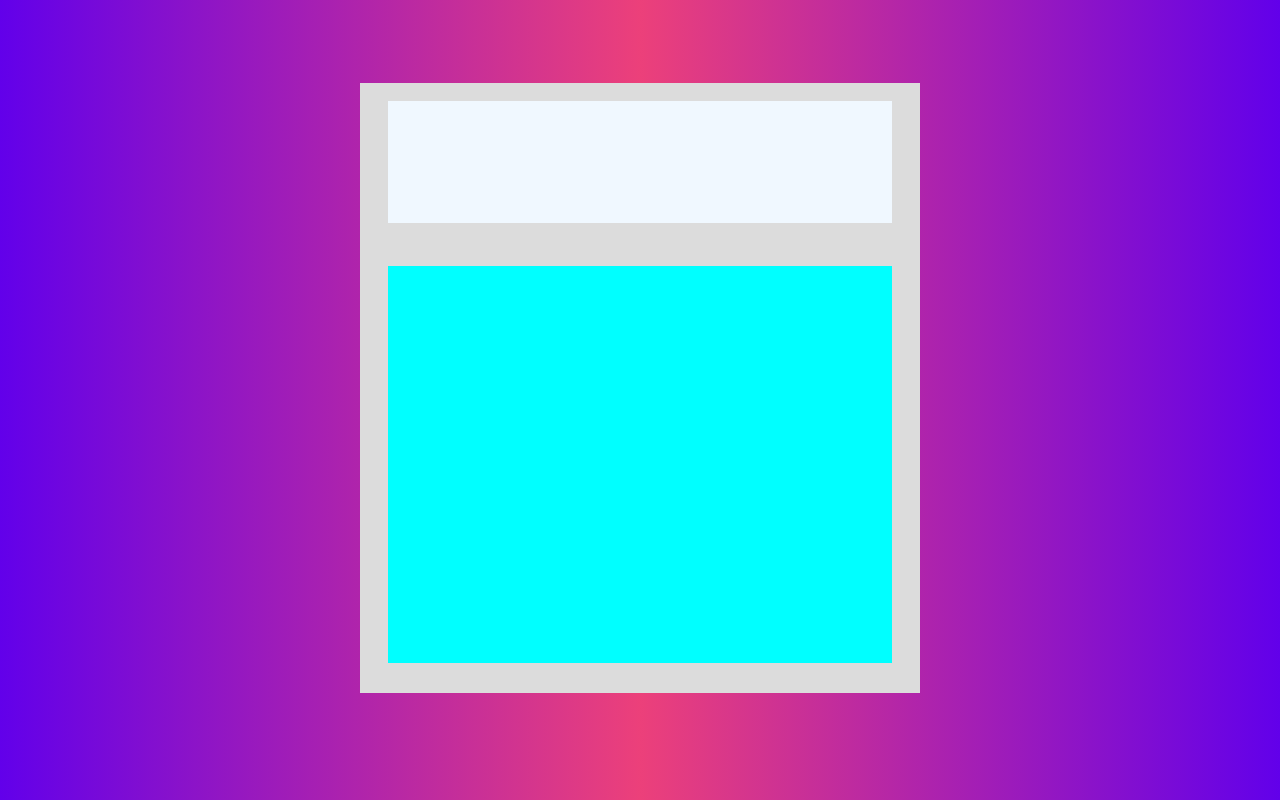
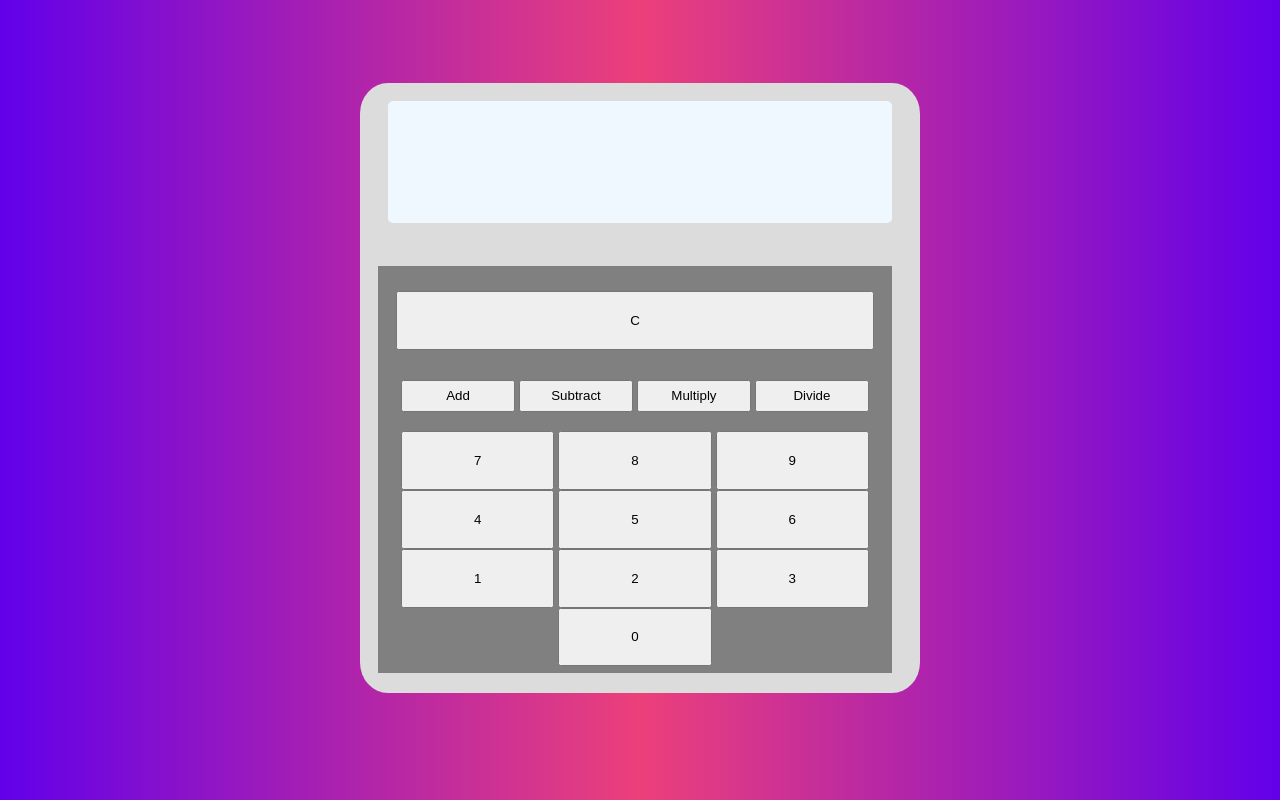
Before and after one commit to Lucas-Wenck/Calculator, a plain HTML site: page index.html in a window 1280 px wide. Drawn offline with Linux system fonts and the light colour scheme.

Commit message:
Finish adding buttons and positioning them

```diff
--- a/index.html
+++ b/index.html
@@ -17,7 +17,28 @@
             </div>
 
             <div id="buttons">
+                <button id="reset">C</button>
+                <div id="numPad">
+                    <div id="operators">
+                        <button>Add</button>
+                        <button>Subtract</button>
+                        <button>Multiply</button>
+                        <button>Divide</button>
+                    </div>
 
+                    <div id="numbers">
+                        <button>7</button>
+                        <button>8</button>
+                        <button>9</button>
+                        <button>4</button>
+                        <button>5</button>
+                        <button>6</button>
+                        <button>1</button>
+                        <button>2</button>
+                        <button>3</button>
+                        <button>0</button>
+                    </div>
+                </div>
             </div>
         </div>
     </body>
--- a/style.css
+++ b/style.css
@@ -25,9 +25,10 @@ body {
     display: flex;
     flex-direction: column;
     position: relative;
+    border-radius: 5%;
   }
 
-  #display{
+#display{
     position: absolute;
     right: 5%;
     top: 3%;
@@ -41,13 +42,50 @@ body {
     font-weight: 700;
     font-style: italic;
     margin-bottom: 32px;
-  }
+    border-radius: 5px;
+}
 
-  #buttons{
-    background-color: aqua;
+#buttons{
+    background-color: gray;
     position: absolute;
     right: 5%;
     top: 30%;
     width: 90%;
     height: 65%;
-  }
+    display: flex;
+    flex-direction: column;
+    padding: 5px;
+}
+
+#reset{
+    position: relative;
+    top: 5%;
+    height: 15%;
+    width: 95%;
+    left: 2.5%;
+}
+
+#numPad{
+    position: relative;
+    height: 75%;
+    width: 95%;
+    left: 2.5%;
+    top: 10%;
+    display: flex;
+    flex-direction: column;
+}
+
+#operators button{
+    width: 23.8%;
+    height: 150%;
+}
+
+#operators{
+    margin-top: 10px;
+    margin-bottom: 30px;
+}
+
+#numbers button{
+    height: 70%;
+    width: 32%;
+}
```
